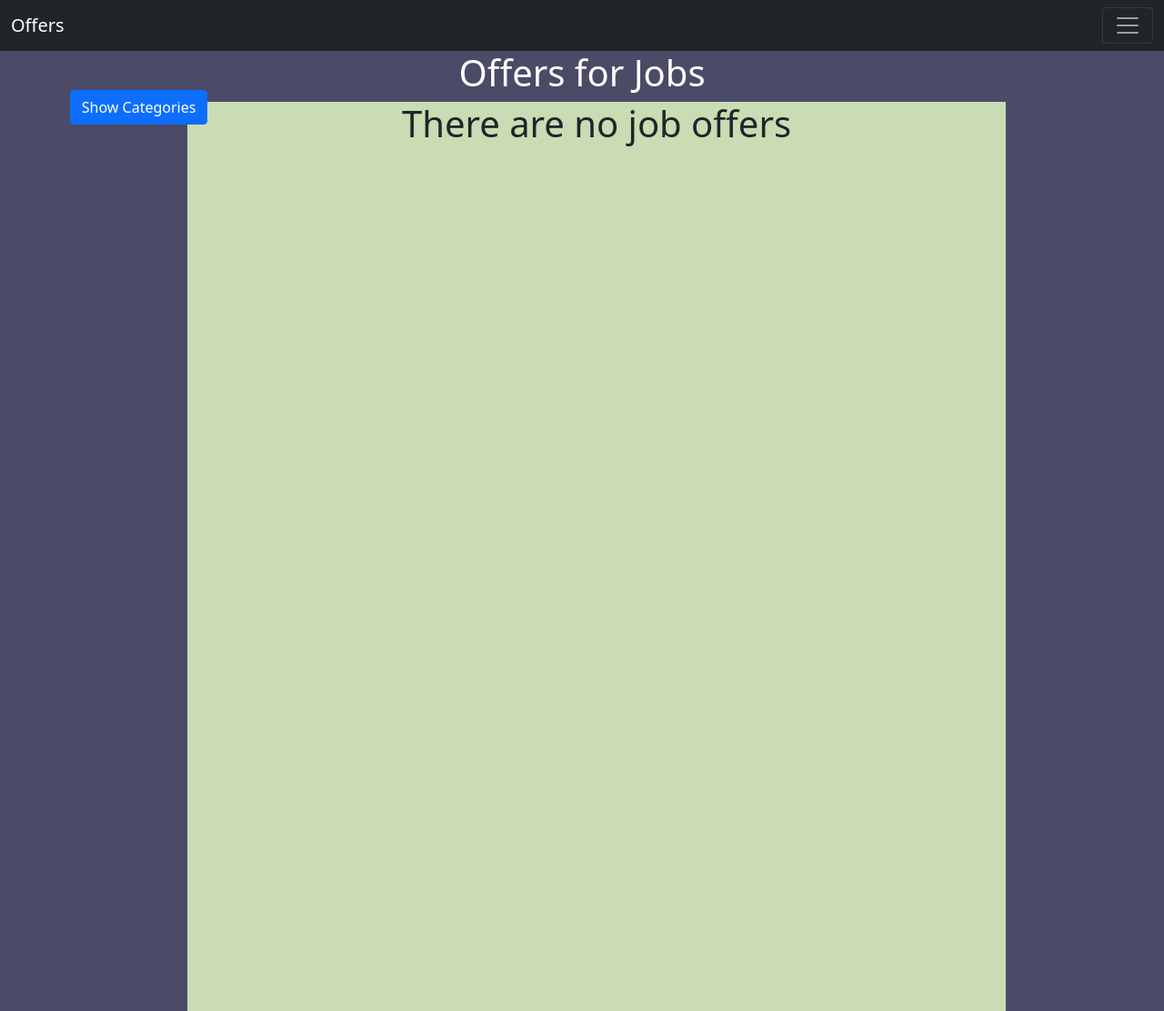
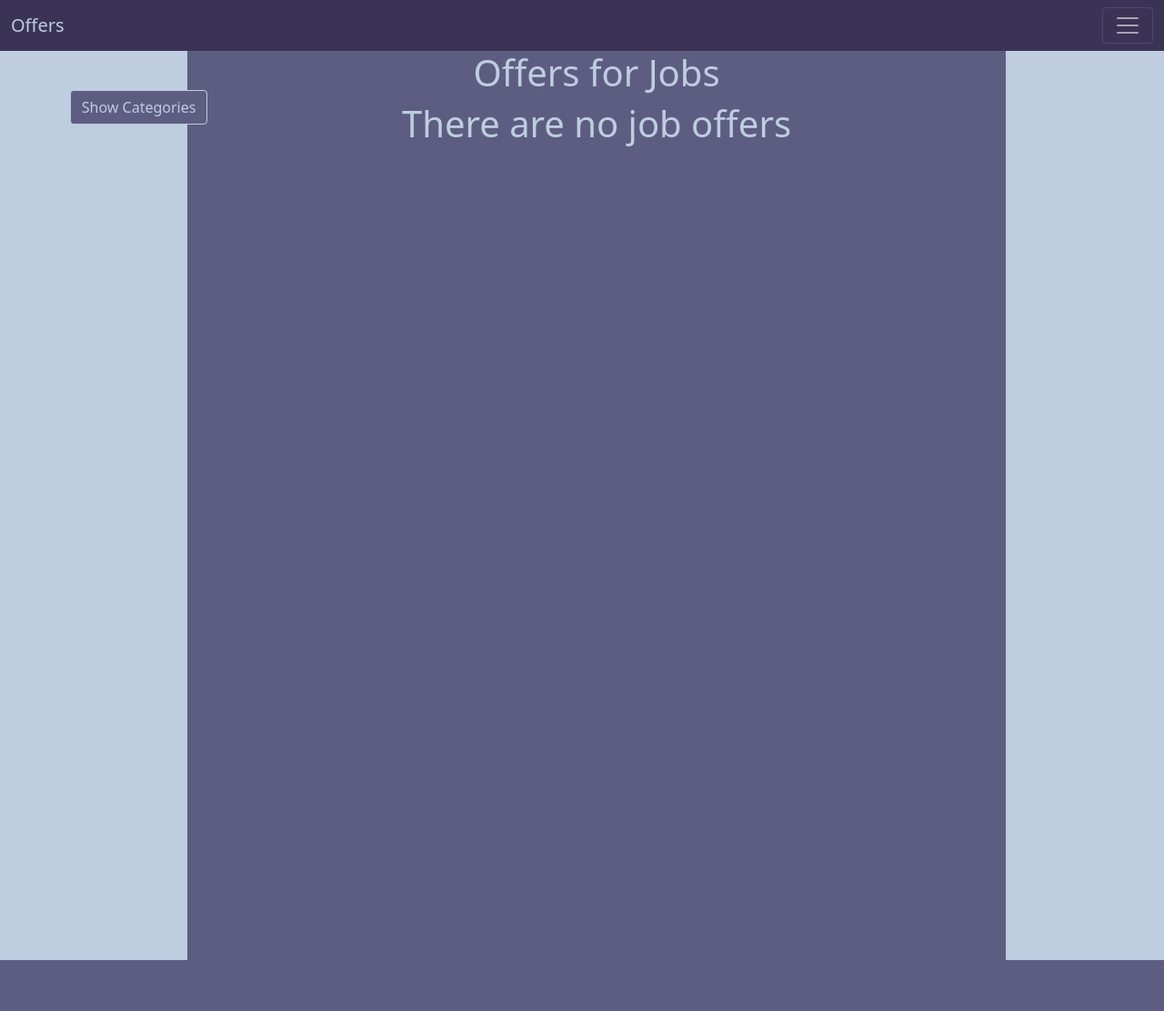
Before and after one commit to MlodyJan0/JobPortal, a Django app: page /offers/ in a window 1280 px wide. Shown: the whole page at 91% size. After the commit the page ends 1056 px from the top, so only its background shows below. Run offline with Django 4.2, Linux system fonts and the light colour scheme; data that the repository does not hold is empty.

Commit message:
Updated UI after logging in

```diff
--- a/Company/templates/updateCompany.html
+++ b/Company/templates/updateCompany.html
@@ -3,11 +3,11 @@
 {% block content %}
 
 {% if user.is_authenticated %}
-<div style="background-color: #4B4A67; min-block-size:1000px;margin-top:0px;">
+<div style="background-color: #BFCDE0; min-block-size:1000px;margin-top:0px;">
 
 
 
-    <div style="width: 50%; height: 60%; background-color: #b3b3cc; margin: auto;">
+    <div style="width: 50%; height: 60%; background-color: #5D5D81; color:#BFCDE0;margin: auto;">
 
         <form class="needs-validation" novalidate method="POST">
             {% csrf_token %}
--- a/JobOffer/templates/base.html
+++ b/JobOffer/templates/base.html
@@ -5,11 +5,31 @@
     <meta name="viewport" content="width=device-width, initial-scale=1">
 
     <link href="https://cdn.jsdelivr.net/npm/bootstrap@5.1.3/dist/css/bootstrap.min.css" rel="stylesheet" integrity="sha384-1BmE4kWBq78iYhFldvKuhfTAU6auU8tT94WrHftjDbrCEXSU1oBoqyl2QvZ6jIW3" crossorigin="anonymous">
+    <style>
+        .navbar-brand {
+            color: #BFCDE0 !important;
+        }
+        .navbar-nav .nav-item .nav-link{
+            color: #BFCDE0 !important;
+        }
+        .navbar-nav .nav-item .nav-link:hover{
+            color: #5D5D81 !important;
+        }
+        .btn{
+            background-color: #5D5D81 !important;
+            color: #BFCDE0 !important;
+            border: 1px solid !important;
+        }
+        .btn:hover{
+            background-color: #3B3355 !important;
+            color: white !important;
+        }
+    </style>
 
-    <title>JobPortal</title>
+    <title>Job Portal</title>
   </head>
   <body>
-    <nav class="navbar navbar-dark bg-dark">
+    <nav class="navbar navbar-dark " style="background-color:#3B3355;">
         <div class="container-fluid">
             <a class="navbar-brand" href="{% url 'all-offers' %}">
                 Offers {% if user.is_authenticated %}
--- a/JobOffer/templates/categories/categories.html
+++ b/JobOffer/templates/categories/categories.html
@@ -15,7 +15,7 @@
 
         {% if user.is_authenticated %}
         {% else %}
-        <h3>Nie dla psa</h3><br />
+        <h3>Nie masz dostępu</h3><br />
         {% endif %}
         </li>
     {% endfor %}
--- a/JobOffer/templates/offers/addOffer.html
+++ b/JobOffer/templates/offers/addOffer.html
@@ -2,11 +2,11 @@
 
 {% block content %}
 
-<div style="background-color: #4B4A67; min-block-size:1000px;margin-top:0px;">
+<div style="background-color: #BFCDE0; min-block-size:1000px;margin-top:0px; color:#BFCDE0">
 
 
 
-    <div style="width: 70%; height: 60%; background-color: #b3b3cc; margin: auto;">
+    <div style="width: 70%; height: 60%; background-color: #5D5D81; margin: auto;">
 
         <form class="needs-validation" novalidate method="POST">
             {% csrf_token %}
@@ -14,7 +14,7 @@
             <div class="form-row" style="margin-left: 20%; margin-right: 20%;">
 
                 {{form.as_p}}
-                <button class="btn btn-primary" style="margin-left: 45%; margin-top: 5%; margin-bottom: 5%;" type="submit" size="10">   Add Offer      </button>
+                <button class="btn" style="margin-left: 45%; margin-top: 5%; margin-bottom: 5%;" type="submit" size="10">   Add Offer      </button>
 
             </div>
 
--- a/JobOffer/templates/offers/addResponse.html
+++ b/JobOffer/templates/offers/addResponse.html
@@ -1,9 +1,9 @@
 {% extends 'base.html' %}
 
 {% block content %}
-<div style="background-color: #4B4A67; min-block-size:1000px;margin-top:0px;">
+<div style="background-color: #BFCDE0; color:#BFCDE0; min-block-size:1000px;margin-top:0px;">
     {% if user.is_authenticated %}
-    <div style="width: 50%; height: 60%; background-color: #b3b3cc; margin: auto;">
+    <div style="width: 50%; height: 60%; background-color: #5D5D81; margin: auto;">
 
         <form class="needs-validation" novalidate method="POST" enctype="multipart/form-data">
             {% csrf_token %}
@@ -30,7 +30,7 @@
 
                 <center>
 
-                    <button class="btn btn-primary" style="width: 200px; margin-bottom:2%; margin-top:2%;" type="submit">
+                    <button class="btn" style="width: 200px; margin-bottom:2%; margin-top:2%;" type="submit">
                         Send application
                     </button>
 
--- a/JobOffer/templates/offers/allOffers.html
+++ b/JobOffer/templates/offers/allOffers.html
@@ -13,17 +13,27 @@
         html, body {
             height: 100%;
             margin: 0px;
-            background-color: #4B4A67;
+            background-color: #BFCDE0;
         }
+        .btn{
+            background-color: #5D5D81;
+            color: #BFCDE0;
+            border: 1px solid;
+        }
+        .btn:hover{
+            background-color: #3B3355;
+            color: white;
+        }
+
     </style>
 
 </head>
 
-<div style="background-color: #4B4A67 ">
+<div style="background-color: #BFCDE0 ">
     <div style="padding-left:1%;  margin-top:1%;margin-left:5%;  display: inline-block; float:left;position:fixed;">
         {% if not ifEdit  %}
         <p style="margin-top:20%;">
-            <a class="btn btn-primary" data-bs-toggle="collapse" href="#collapseExample" role="button" aria-expanded="false" aria-controls="collapseExample">
+            <a class="btn" data-bs-toggle="collapse" href="#collapseExample" role="button" aria-expanded="false" aria-controls="collapseExample">
                 Show Categories
             </a>
         </p>
@@ -32,8 +42,7 @@
         {% ifchanged %}
         <div class="collapse" id="collapseExample">
             <div class="card card-body">
-                <a style="text-decoration: none; color: navy; font-family:
-                'Trebuchet MS', 'Lucida Sans Unicode', 'Lucida Grande', 'Lucida Sans', Arial, sans-serif;"
+                <a style="text-decoration: none; color: navy;"
                    href="{% url 'detail-category' offer.category %}"> {{ offer.category }}</a></br>
             </div>
         </div>
@@ -42,9 +51,10 @@
         {% endif %}
 
     </div>
-    <h1 align="center" style="color: white;">Offers for Jobs </h1>
+
     <ul>
-        <div style="width: 900px; margin: 0 auto; background-color: #C9DCB3; min-block-size:1000px;">
+        <div style="width: 900px; margin: 0 auto; background-color: #5D5D81; min-block-size:1000px;">
+            <h1 align="center" style="color: #BFCDE0;">Offers for Jobs </h1>
             {% if object_list %}
             {% for offer in object_list %}
 
@@ -74,7 +84,7 @@
             {% endfor %}
 
             {% else %}
-            <h1 align="center">There are no job offers</h1>
+            <h1 align="center" style="color: #BFCDE0;">There are no job offers</h1>
             {% endif %}
         </div>
     </ul>
--- a/JobOffer/templates/offers/updateOffer.html
+++ b/JobOffer/templates/offers/updateOffer.html
@@ -1,12 +1,12 @@
 {% extends 'base.html' %}
 
 {% block content %}
-<div style="background-color: #4B4A67; min-block-size:1000px;margin-top:0px;">
+<div style="background-color: #BFCDE0; min-block-size:1000px;margin-top:0px;">
     {% if user.is_authenticated %}
 
 
 
-    <div style="width: 50%; height: 60%; background-color: #b3b3cc; margin: auto;">
+    <div style="width: 50%; height: 60%; background-color: #5D5D81; color:#BFCDE0; margin: auto;">
 
         <form class="needs-validation" novalidate method="POST">
             {% csrf_token %}
--- a/Style/styles.css
+++ b/Style/styles.css
@@ -53,14 +53,14 @@
     font-size: 1.2rem;
     color: #5D5D81;
     padding: 10px 15px 10px 10px;
-    border-radius: 20px;
+    border-radius: 15px;
     /* border: 1px solid red; */
 }
 
 .wrapper .form-field {
 
     margin-bottom: 20px;
-    border-radius: 20px;
+    border-radius: 15px;
 
 }
 
@@ -69,7 +69,7 @@
     height: 40px;
     background-color: #BFCDE0;
     color: #000000;
-    border-radius: 25px;
+    border-radius: 15px;
     letter-spacing: 1.3px;
 }
 
--- a/User/templates/user/updateUser.html
+++ b/User/templates/user/updateUser.html
@@ -1,12 +1,12 @@
 {% extends 'base.html' %}
 
 {% block content %}
-<div style="background-color: #4B4A67; min-block-size:1000px;margin-top:0px;">
+<div style="background-color: #BFCDE0; min-block-size:1000px;margin-top:0px;">
     {% if user.is_authenticated %}
 
 
 
-    <div style="width: 50%; height: 60%; background-color: #b3b3cc; margin: auto;">
+    <div style="width: 50%; height: 60%; background-color: #5D5D81; color:#BFCDE0; margin: auto;">
 
         <form class="needs-validation" novalidate method="POST">
             {% csrf_token %}
@@ -14,7 +14,7 @@
             <div class="form-row" style="margin-left: 30%; margin-right: 30%;">
 
                 {{form.as_p}}
-                <button class="btn btn-primary" style="margin-left: 30%; margin-top: 5%; margin-bottom: 5%;" type="submit">   Edit   </button>
+                <button class="btn" style="margin-left: 30%; margin-top: 5%; margin-bottom: 5%;" type="submit">   Edit   </button>
 
             </div>
 
```
Also changed, not shown: JobOffer/templates/categories/addCategory.html (deleted, +0 -12 lines), JobOffer/templates/offers/deleteOffer.html (+3 -5 lines), JobOffer/templates/offers/detailOffer.html (+6 -6 lines), JobOffer/templates/offers/responseList.html (+6 -5 lines), Company/migrations/0001_initial.py, JobOffer/migrations/0001_initial.py, JobOffer/migrations/0002_initial.py, User/migrations/0001_initial.py, 1 other file.
